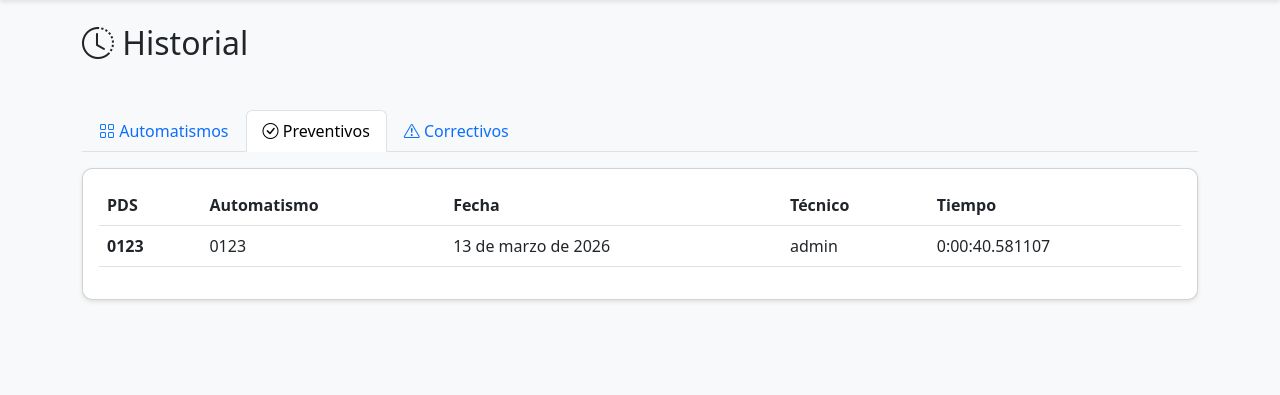
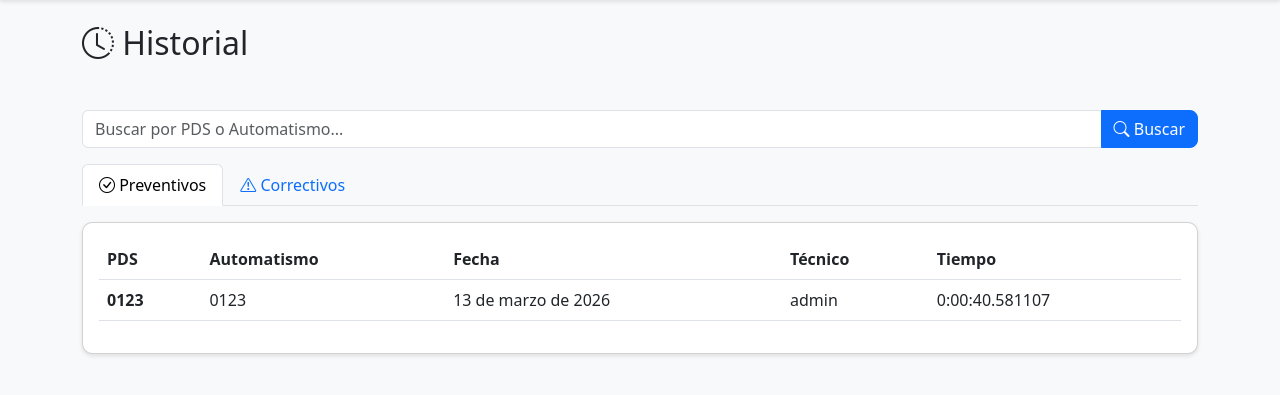
Before and after one commit to fidelincidane/mantenimiento-app, a Django app: page /historial/ in a window 1280 px wide. Shown: the part 56-451 px from the top of the page. Run offline with Django 5.2, Linux system fonts and the light colour scheme; a user stored in the database is signed in; data comes from the database, SQL or seed files in the repository.

Commit message:
Add: delete functionality and search in historial

```diff
--- a/preventivoapp/templates/preventivoapp/detalle_correctivo.html
+++ b/preventivoapp/templates/preventivoapp/detalle_correctivo.html
@@ -173,6 +173,9 @@
             <a href="{% url 'finalizar_correctivo' correctivo.id %}" class="btn btn-success" onclick="return confirm('¿Finalizar correctivo?')">
                 <i class="bi bi-check-circle"></i> Finalizar
             </a>
+            <a href="{% url 'eliminar_correctivo' correctivo.id %}" class="btn btn-danger" onclick="return confirm('¿Eliminar correctivo? Esta acción no se puede deshacer.')">
+                <i class="bi bi-trash"></i> Eliminar
+            </a>
         </div>
         {% endif %}
         <a href="{% url 'automatismos' %}" class="btn btn-outline-secondary">
--- a/preventivoapp/templates/preventivoapp/detalle_preventivo.html
+++ b/preventivoapp/templates/preventivoapp/detalle_preventivo.html
@@ -164,6 +164,9 @@
             <a href="{% url 'finalizar_preventivo' preventivo.id %}" class="btn btn-success" onclick="return confirm('¿Finalizar preventivo?')">
                 <i class="bi bi-check-circle"></i> Finalizar
             </a>
+            <a href="{% url 'eliminar_preventivo' preventivo.id %}" class="btn btn-danger" onclick="return confirm('¿Eliminar preventivo? Esta acción no se puede deshacer.')">
+                <i class="bi bi-trash"></i> Eliminar
+            </a>
         </div>
         {% endif %}
         <a href="{% url 'automatismos' %}" class="btn btn-outline-secondary">
--- a/preventivoapp/templates/preventivoapp/historial.html
+++ b/preventivoapp/templates/preventivoapp/historial.html
@@ -9,12 +9,19 @@
     </div>
 </div>
 
+<form method="get" class="mb-3">
+    <div class="input-group">
+        <input type="text" name="busqueda" class="form-control" placeholder="Buscar por PDS o Automatismo..." value="{{ busqueda }}">
+        <button class="btn btn-primary" type="submit">
+            <i class="bi bi-search"></i> Buscar
+        </button>
+        {% if busqueda %}
+        <a href="{% url 'historial' %}" class="btn btn-secondary">Limpiar</a>
+        {% endif %}
+    </div>
+</form>
+
 <ul class="nav nav-tabs mb-3" id="historialTab" role="tablist">
-    <li class="nav-item" role="presentation">
-        <button class="nav-link" id="automatismos-tab" data-bs-toggle="tab" data-bs-target="#automatismos" type="button">
-            <i class="bi bi-grid"></i> Automatismos
-        </button>
-    </li>
     <li class="nav-item" role="presentation">
         <button class="nav-link active" id="preventivos-tab" data-bs-toggle="tab" data-bs-target="#preventivos" type="button">
             <i class="bi bi-check-circle"></i> Preventivos
@@ -28,56 +35,6 @@
 </ul>
 
 <div class="tab-content" id="historialTabContent">
-    <div class="tab-pane fade" id="automatismos">
-        <div class="card mb-4">
-            <div class="card-body">
-                {% if automatismos %}
-                <div class="table-responsive">
-                    <table class="table table-hover">
-                        <thead>
-                            <tr>
-                                <th>Código</th>
-                                <th>Último PDS</th>
-                                <th></th>
-                            </tr>
-                        </thead>
-                        <tbody>
-                            {% for aut in automatismos %}
-                            <tr>
-                                <td><strong>{{ aut.codigo }}</strong></td>
-                                <td>
-                                    {% with aut.preventivos.first as ultimo %}
-                                        {% if ultimo %}
-                                            <span class="badge bg-{{ ultimo.estado }}">
-                                                {{ ultimo.codigo }}
-                                            </span>
-                                        {% else %}
-                                            <span class="text-muted">-</span>
-                                        {% endif %}
-                                    {% endwith %}
-                                </td>
-                                <td class="text-end">
-                                    <div class="btn-group">
-                                        <a href="{% url 'crear_preventivo' %}?automatismo={{ aut.id }}" class="btn btn-sm btn-outline-primary" title="Preventivo">
-                                            <i class="bi bi-check-circle"></i>
-                                        </a>
-                                        <a href="{% url 'crear_correctivo' %}?automatismo={{ aut.id }}" class="btn btn-sm btn-outline-danger" title="Correctivo">
-                                            <i class="bi bi-exclamation-triangle"></i>
-                                        </a>
-                                    </div>
-                                </td>
-                            </tr>
-                            {% endfor %}
-                        </tbody>
-                    </table>
-                </div>
-                {% else %}
-                <p class="text-center text-muted">No hay automatismos</p>
-                {% endif %}
-            </div>
-        </div>
-    </div>
-
     <div class="tab-pane fade show active" id="preventivos">
         <div class="card mb-4">
             <div class="card-body">
--- a/preventivoapp/urls.py
+++ b/preventivoapp/urls.py
@@ -16,6 +16,7 @@ urlpatterns = [
     path('preventivo/<int:id>/deficiencia/', views.agregar_deficiencia, name='agregar_deficiencia'),
     path('preventivo/<int:id>/recambio/', views.agregar_recambio, name='agregar_recambio'),
     path('preventivo/<int:id>/foto/', views.agregar_foto, name='agregar_foto'),
+    path('preventivo/<int:id>/eliminar/', views.eliminar_preventivo, name='eliminar_preventivo'),
 
     # Correctivos
     path('correctivo/nuevo/', views.crear_correctivo, name='crear_correctivo'),
@@ -26,6 +27,7 @@ urlpatterns = [
     path('correctivo/<int:id>/deficiencia/', views.agregar_deficiencia_correctivo, name='agregar_deficiencia_correctivo'),
     path('correctivo/<int:id>/recambio/', views.agregar_recambio_correctivo, name='agregar_recambio_correctivo'),
     path('correctivo/<int:id>/foto/', views.agregar_foto_correctivo, name='agregar_foto_correctivo'),
+    path('correctivo/<int:id>/eliminar/', views.eliminar_correctivo, name='eliminar_correctivo'),
 
     # Historial
     path('historial/', views.historial, name='historial'),
--- a/preventivoapp/views.py
+++ b/preventivoapp/views.py
@@ -257,6 +257,14 @@ def agregar_foto(request, id):
     return redirect('detalle_preventivo', id=id)
 
 
+@login_required
+def eliminar_preventivo(request, id):
+    preventivo = get_object_or_404(Preventivo, id=id)
+    preventivo.delete()
+    messages.success(request, 'Preventivo eliminado')
+    return redirect('automatismos')
+
+
 # ========== CORRECTIVOS ==========
 
 @login_required
@@ -443,17 +451,31 @@ def agregar_foto_correctivo(request, id):
     return redirect('detalle_correctivo', id=id)
 
 
+@login_required
+def eliminar_correctivo(request, id):
+    correctivo = get_object_or_404(Correctivo, id=id)
+    correctivo.delete()
+    messages.success(request, 'Correctivo eliminado')
+    return redirect('automatismos')
+
+
 # ========== HISTORIAL ==========
 
 @login_required
 def historial(request):
-    automatismos = Automatismo.objects.all().order_by('codigo')
+    busqueda = request.GET.get('busqueda', '')
+
     preventivos = Preventivo.objects.filter(estado='finalizado').order_by('-fecha_inicio')
     correctivos = Correctivo.objects.filter(estado='finalizado').order_by('-fecha_inicio')
+
+    if busqueda:
+        preventivos = preventivos.filter(codigo__icontains=busqueda) | preventivos.filter(automatismo__codigo__icontains=busqueda)
+        correctivos = correctivos.filter(codigo__icontains=busqueda) | correctivos.filter(automatismo__codigo__icontains=busqueda)
+
     return render(request, 'preventivoapp/historial.html', {
-        'automatismos': automatismos,
         'preventivos': preventivos,
-        'correctivos': correctivos
+        'correctivos': correctivos,
+        'busqueda': busqueda
     })
 
 
```
